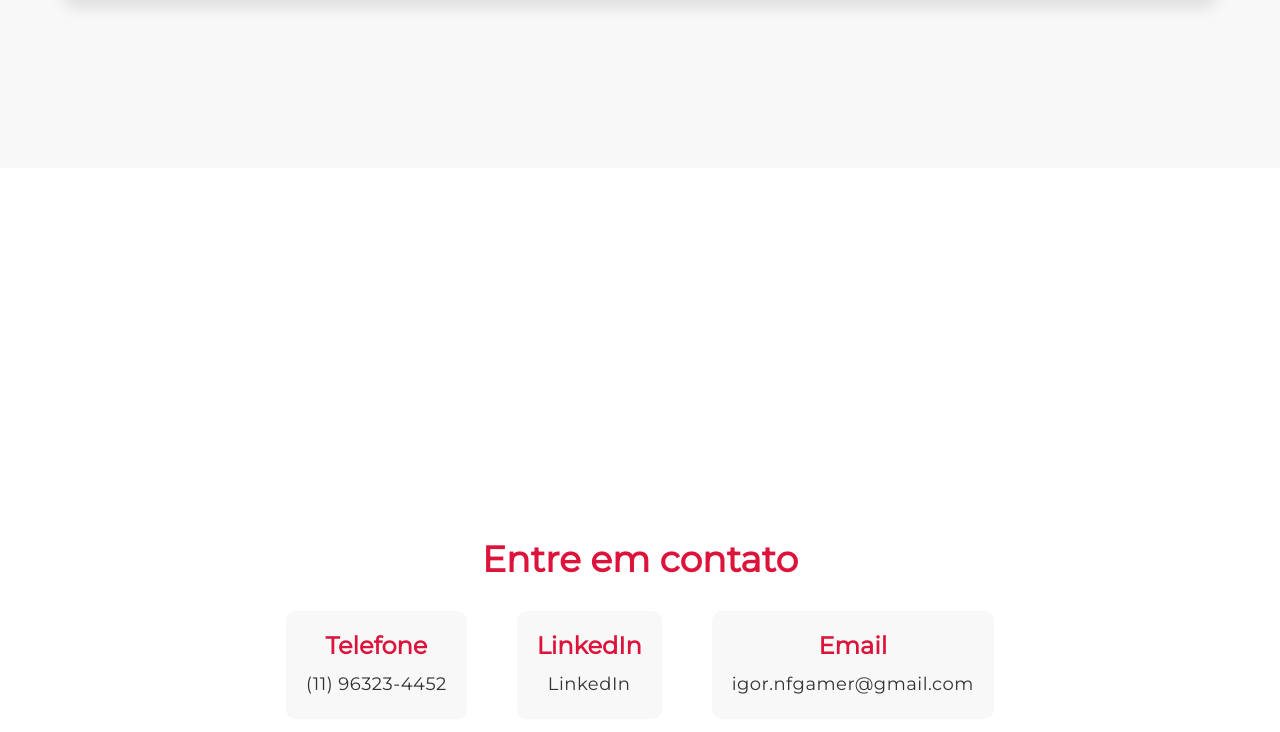
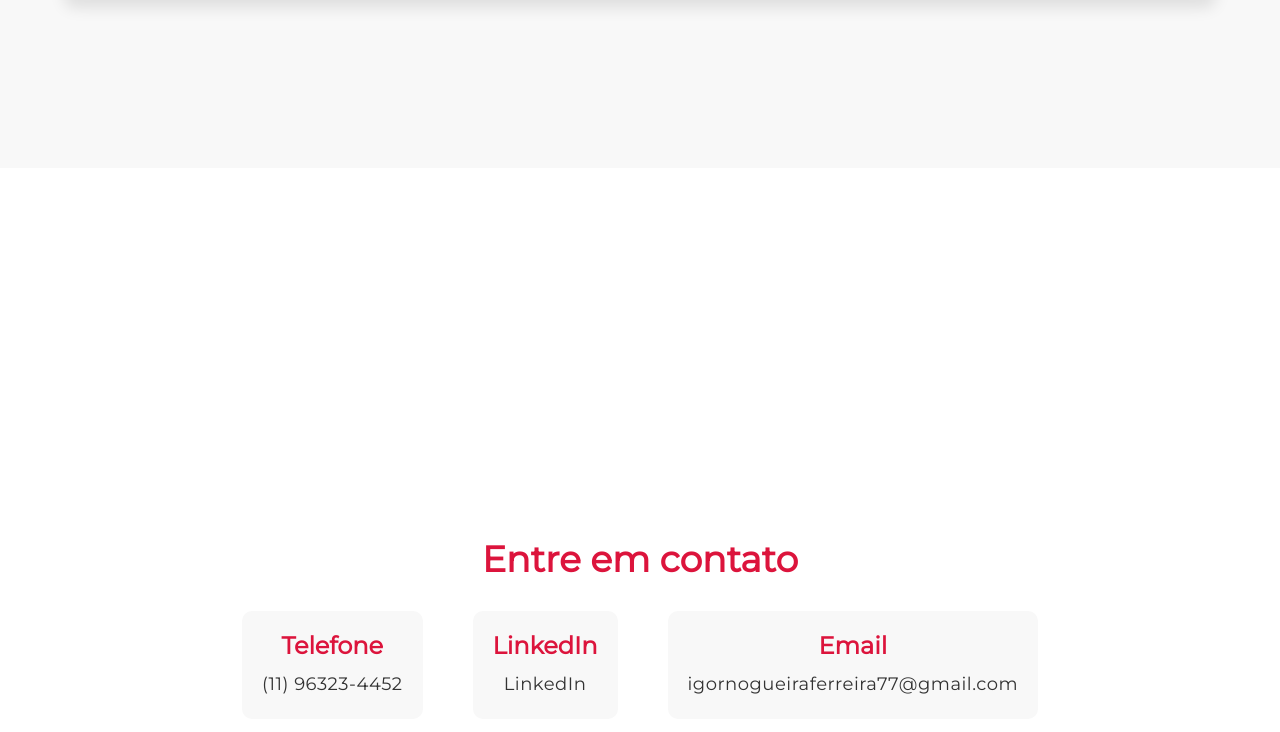
Before and after one commit to igaaot/portfolio, a plain HTML site: page index.html in a window 1280 px wide. Shown: the part 4346-5078 px from the top of the page. Drawn offline with Linux system fonts and the light colour scheme.

Commit message:
Update index.html

```diff
--- a/index.html
+++ b/index.html
@@ -136,7 +136,7 @@
       </div>
       <div>
         <h3>Email</h3>
-        <p><a href="mailto:igor.nfgamer@gmail.com">igor.nfgamer@gmail.com</a></p>
+        <p><a href="mailto:igornogueiraferreira77@gmail.com">igornogueiraferreira77@gmail.com</a></p>
       </div>
     </div>
   </div>
```
